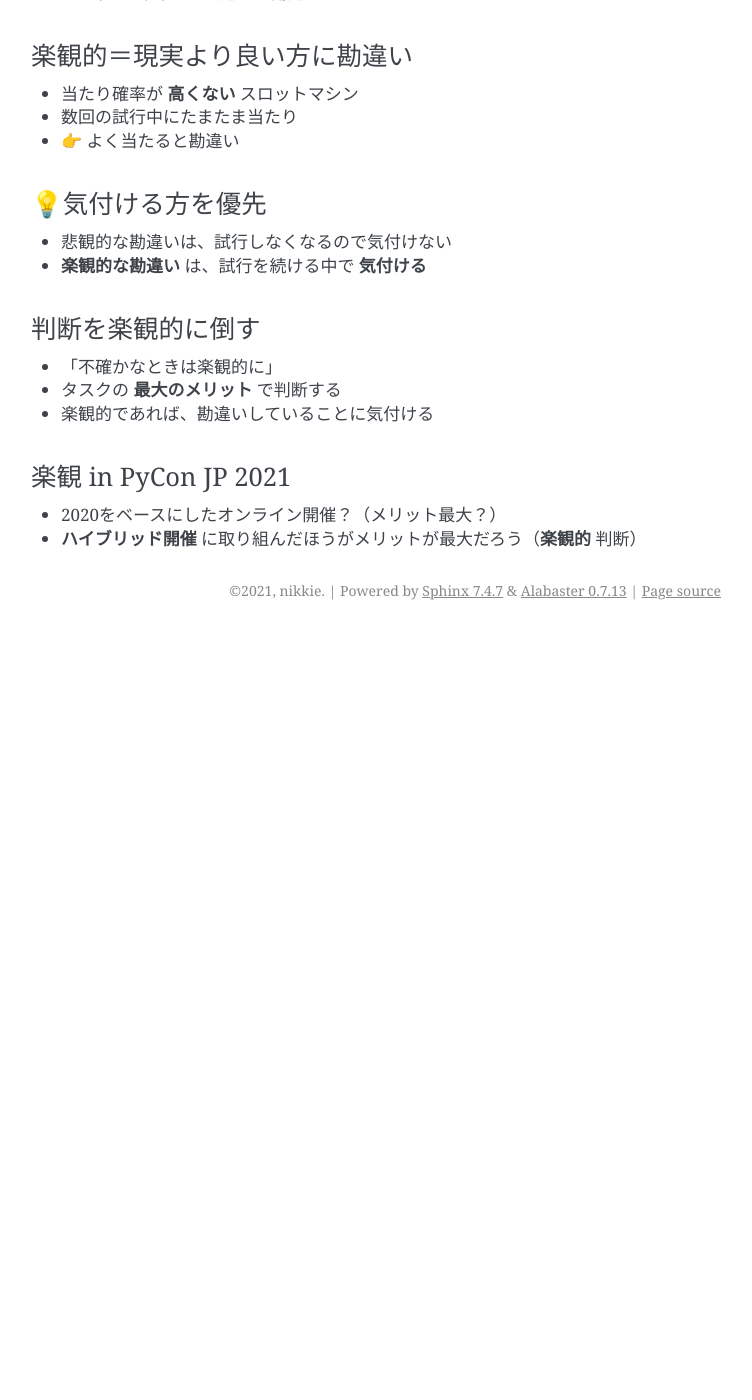
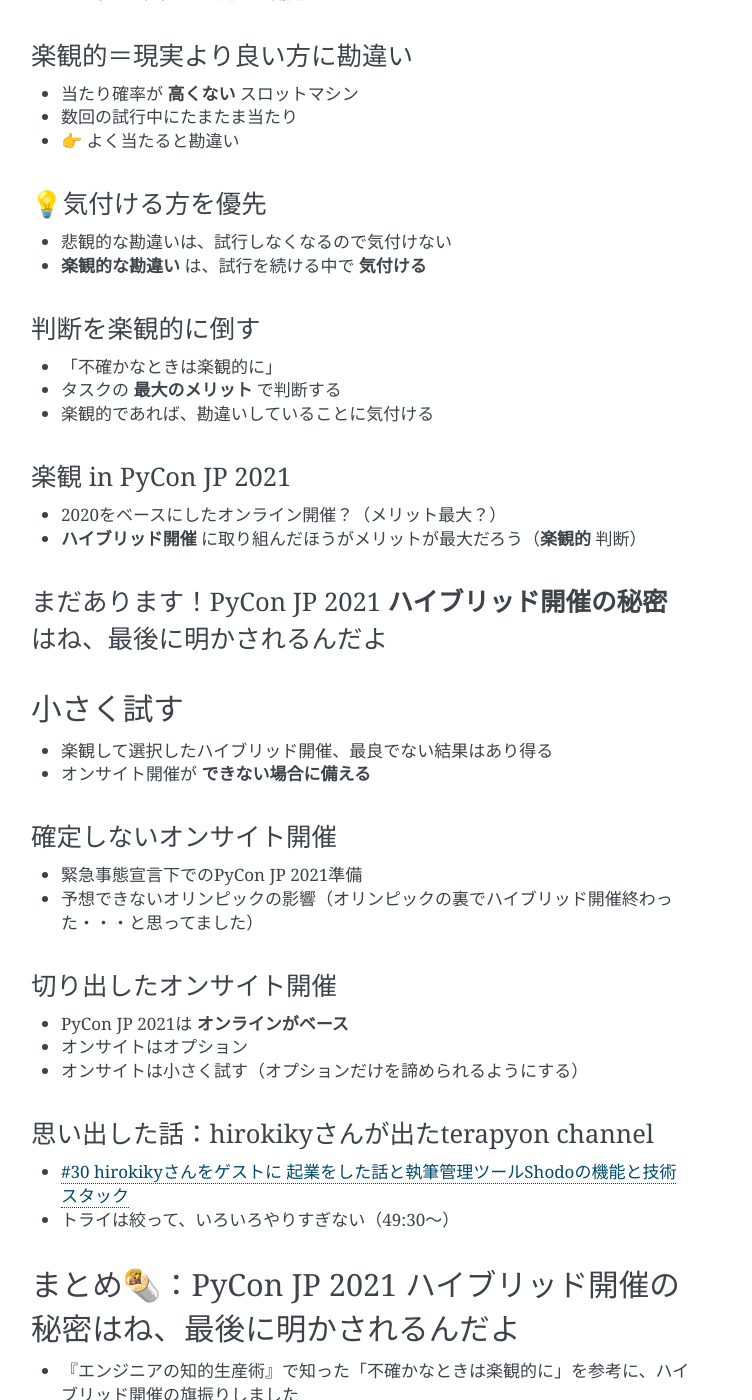
Before and after one commit to ftnext/2021_slides, a Sphinx documentation site: the page built from source/stapy_Dec/pyconjp2021_secrets.rst, in a window 1280 px wide and 1400 px high, scrolled down 4334 px. Shown: the whole window, without its empty margins (389-1141 px from the left). Built offline with Sphinx 7.4.7, drawn with Linux system fonts in a browser that asks for light colours; before the commit the page ends 4964 px from its top, so only the background shows below that; some of the changed text lies outside the part shown.

Commit message:
[feat] Try small and wrap up

```diff
--- a/source/stapy_Dec/pyconjp2021_secrets.rst
+++ b/source/stapy_Dec/pyconjp2021_secrets.rst
@@ -154,3 +154,54 @@ TODO：図示または表にする
 
 * 2020をベースにしたオンライン開催？（メリット最大？）
 * **ハイブリッド開催** に取り組んだほうがメリットが最大だろう（**楽観的** 判断）
+
+まだあります！PyCon JP 2021 **ハイブリッド開催の秘密** はね、最後に明かされるんだよ
+------------------------------------------------------------------------------------------------
+
+小さく試す
+======================================================================
+
+* 楽観して選択したハイブリッド開催、最良でない結果はあり得る
+* オンサイト開催が **できない場合に備える**
+
+確定しないオンサイト開催
+------------------------------------------------
+
+* 緊急事態宣言下でのPyCon JP 2021準備
+* 予想できないオリンピックの影響（オリンピックの裏でハイブリッド開催終わった・・・と思ってました）
+
+切り出したオンサイト開催
+------------------------------------------------
+
+* PyCon JP 2021は **オンラインがベース**
+* オンサイトはオプション
+* オンサイトは小さく試す（オプションだけを諦められるようにする）
+
+思い出した話：hirokikyさんが出たterapyon channel
+----------------------------------------------------------
+
+* `#30 hirokikyさんをゲストに 起業をした話と執筆管理ツールShodoの機能と技術スタック <https://podcast.terapyon.net/episodes/0039.html>`_
+* トライは絞って、いろいろやりすぎない（49:30〜）
+
+まとめ🌯：PyCon JP 2021 ハイブリッド開催の秘密はね、最後に明かされるんだよ
+================================================================================
+
+* 『エンジニアの知的生産術』で知った「不確かなときは楽観的に」を参考に、ハイブリッド開催の旗振りしました
+* オンサイト開催を諦める場合に備え、小さく切り出して設計しました
+
+ハイブリッド開催実現は、すべてスタッフのおかげ（多謝）
+----------------------------------------------------------
+
+* 座長「ハイブリッド開催やりたい／チャレンジしましょう」言い続けた
+* **実現できたのは、スタッフのおかげ** （この後のしののめありさんのお話楽しみですね）
+
+もうじき2022年の計
+------------------------------------------------
+
+* 「不確かなときは楽観的に」
+* うまくいかない場合に備え、挑戦を小さく切り出す
+
+目標設定にも活かせるかも
+
+ご清聴ありがとうございました
+------------------------------------------------
```
